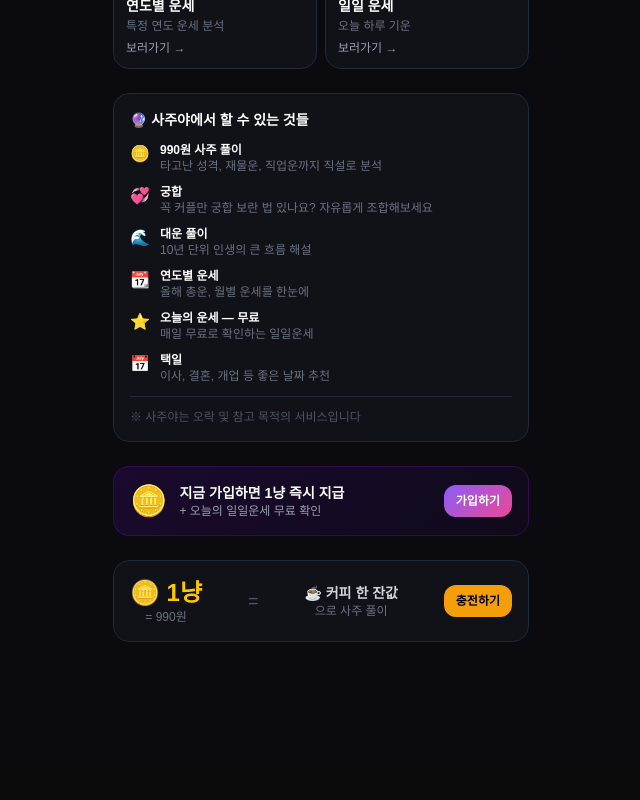
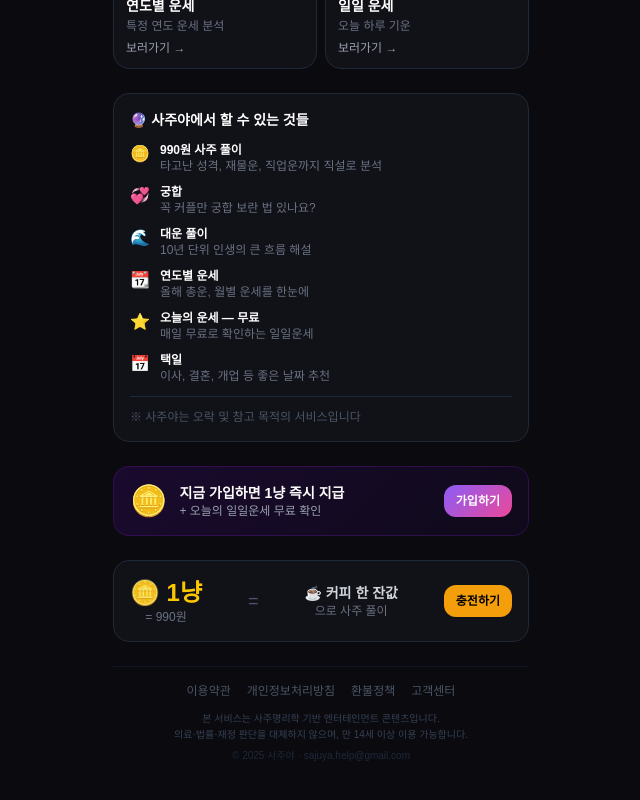
Before and after one commit to younglinam0222-rgb/sajuya, a Next.js app: page / in a window 1280 px wide. Shown: the part 1401-2201 px from the top of the page, without its empty margins (319-959 px from the left). Before the commit the page ends 2163 px from the top, so only its background shows below. Built offline with nearby package versions, Linux system fonts and the light colour scheme; no server answers.

Commit message:
Update page.tsx

```diff
--- a/app/page.tsx
+++ b/app/page.tsx
@@ -20,13 +20,8 @@ const CHARACTERS = [
 ]
 
 interface MenuItem {
-  href: string
-  label: string
-  desc: string
-  emoji: string
-  badge: string
-  badgeColor: string
-  paid: boolean
+  href: string; label: string; desc: string; emoji: string
+  badge: string; badgeColor: string; paid: boolean
 }
 
 const MENUS: MenuItem[] = [
@@ -98,7 +93,7 @@ export default function HomePage() {
           </div>
         </div>
 
-        {/* 캐릭터 — 심플 버전 (문구 없음) */}
+        {/* 캐릭터 */}
         <div className="px-4 mb-6">
           <div className="flex items-center justify-between mb-3">
             <h2 className="text-base font-bold">👁 운명을 보는 자들</h2>
@@ -109,17 +104,11 @@ export default function HomePage() {
               <Link key={c.id} href={`/characters/${c.id}`}>
                 <div className="rounded-2xl overflow-hidden cursor-pointer transition-transform hover:scale-[1.02] relative"
                   style={{ background: c.bg, border: `1px solid ${c.color}30` }}>
-                  {/* 이미지 꽉 채우기 */}
                   <div className="h-52 overflow-hidden relative">
-                    <img
-                      src={CHAR_IMG[c.id]}
-                      alt={c.name}
+                    <img src={CHAR_IMG[c.id]} alt={c.name}
                       className="w-full h-full object-cover object-top"
-                      onError={e => { (e.target as HTMLImageElement).style.opacity = '0' }}
-                    />
-                    {/* 하단 그라데이션 오버레이 */}
+                      onError={e => { (e.target as HTMLImageElement).style.opacity = '0' }} />
                     <div className="absolute inset-0" style={{ background: 'linear-gradient(to bottom, transparent 50%, rgba(0,0,0,0.85) 100%)' }} />
-                    {/* 이름/태그 오버레이 */}
                     <div className="absolute bottom-0 left-0 right-0 p-3">
                       <p className="text-sm font-black text-white">{c.name}</p>
                       <p className="text-xs font-medium mt-0.5" style={{ color: c.color }}>{c.tag}</p>
@@ -142,7 +131,6 @@ export default function HomePage() {
               🪙 엽전 충전
             </button>
           </div>
-
           <p className="text-xs text-gray-600 mb-2 font-medium">⭐ 프리미엄</p>
           <div className="grid grid-cols-2 gap-2 mb-4">
             {MENUS.filter(m => m.paid).map(m => (
@@ -163,7 +151,6 @@ export default function HomePage() {
               </Link>
             ))}
           </div>
-
           <p className="text-xs text-gray-600 mb-2 font-medium">🆓 무료 / 일부무료</p>
           <div className="grid grid-cols-2 gap-2">
             {MENUS.filter(m => !m.paid).map(m => (
@@ -191,48 +178,22 @@ export default function HomePage() {
           <div className="rounded-2xl p-4 bg-[#111118] border border-gray-800">
             <p className="text-sm font-bold mb-3">🔮 사주야에서 할 수 있는 것들</p>
             <div className="space-y-2.5">
-              <div className="flex items-start gap-2.5">
-                <span className="text-base flex-shrink-0">🪙</span>
-                <div>
-                  <p className="text-xs font-bold text-white">990원 사주 풀이</p>
-                  <p className="text-xs text-gray-500">타고난 성격, 재물운, 직업운까지 직설로 분석</p>
+              {[
+                { icon: '🪙', title: '990원 사주 풀이', desc: '타고난 성격, 재물운, 직업운까지 직설로 분석' },
+                { icon: '💞', title: '궁합', desc: '꼭 커플만 궁합 보란 법 있나요?' },
+                { icon: '🌊', title: '대운 풀이', desc: '10년 단위 인생의 큰 흐름 해설' },
+                { icon: '📆', title: '연도별 운세', desc: '올해 총운, 월별 운세를 한눈에' },
+                { icon: '⭐', title: '오늘의 운세 — 무료', desc: '매일 무료로 확인하는 일일운세' },
+                { icon: '📅', title: '택일', desc: '이사, 결혼, 개업 등 좋은 날짜 추천' },
+              ].map(item => (
+                <div key={item.title} className="flex items-start gap-2.5">
+                  <span className="text-base flex-shrink-0">{item.icon}</span>
+                  <div>
+                    <p className="text-xs font-bold text-white">{item.title}</p>
+                    <p className="text-xs text-gray-500">{item.desc}</p>
+                  </div>
                 </div>
-              </div>
-              <div className="flex items-start gap-2.5">
-                <span className="text-base flex-shrink-0">💞</span>
-                <div>
-                  <p className="text-xs font-bold text-white">궁합</p>
-                  <p className="text-xs text-gray-500">꼭 커플만 궁합 보란 법 있나요? 자유롭게 조합해보세요</p>
-                </div>
-              </div>
-              <div className="flex items-start gap-2.5">
-                <span className="text-base flex-shrink-0">🌊</span>
-                <div>
-                  <p className="text-xs font-bold text-white">대운 풀이</p>
-                  <p className="text-xs text-gray-500">10년 단위 인생의 큰 흐름 해설</p>
-                </div>
-              </div>
-              <div className="flex items-start gap-2.5">
-                <span className="text-base flex-shrink-0">📆</span>
-                <div>
-                  <p className="text-xs font-bold text-white">연도별 운세</p>
-                  <p className="text-xs text-gray-500">올해 총운, 월별 운세를 한눈에</p>
-                </div>
-              </div>
-              <div className="flex items-start gap-2.5">
-                <span className="text-base flex-shrink-0">⭐</span>
-                <div>
-                  <p className="text-xs font-bold text-white">오늘의 운세 — 무료</p>
-                  <p className="text-xs text-gray-500">매일 무료로 확인하는 일일운세</p>
-                </div>
-              </div>
-              <div className="flex items-start gap-2.5">
-                <span className="text-base flex-shrink-0">📅</span>
-                <div>
-                  <p className="text-xs font-bold text-white">택일</p>
-                  <p className="text-xs text-gray-500">이사, 결혼, 개업 등 좋은 날짜 추천</p>
-                </div>
-              </div>
+              ))}
             </div>
             <div className="mt-3 pt-3 border-t border-gray-800">
               <p className="text-xs text-gray-600">※ 사주야는 오락 및 참고 목적의 서비스입니다</p>
@@ -272,12 +233,28 @@ export default function HomePage() {
               <p className="text-sm font-bold text-gray-300">☕ 커피 한 잔값</p>
               <p className="text-xs text-gray-500">으로 사주 풀이</p>
             </div>
-            <button
-              onClick={() => session ? setShowShop(true) : setShowLoginModal(true)}
+            <button onClick={() => session ? setShowShop(true) : setShowLoginModal(true)}
               className="px-3 py-2 rounded-xl text-xs font-bold text-black"
               style={{ background: '#F59E0B' }}>
               충전하기
             </button>
+          </div>
+        </div>
+
+        {/* 법적 푸터 */}
+        <div className="px-4 mb-6">
+          <div className="border-t border-gray-900 pt-4">
+            <div className="flex flex-wrap gap-x-4 gap-y-1.5 justify-center mb-3">
+              <Link href="/terms" className="text-xs text-gray-600 hover:text-gray-400">이용약관</Link>
+              <Link href="/privacy" className="text-xs text-gray-600 hover:text-gray-400">개인정보처리방침</Link>
+              <Link href="/refund" className="text-xs text-gray-600 hover:text-gray-400">환불정책</Link>
+              <a href="mailto:sajuya.help@gmail.com" className="text-xs text-gray-600 hover:text-gray-400">고객센터</a>
+            </div>
+            <p className="text-center text-[10px] text-gray-700 leading-relaxed">
+              본 서비스는 사주명리학 기반 엔터테인먼트 콘텐츠입니다.<br />
+              의료·법률·재정 판단을 대체하지 않으며, 만 14세 이상 이용 가능합니다.
+            </p>
+            <p className="text-center text-[10px] text-gray-800 mt-1">© 2025 사주야 · sajuya.help@gmail.com</p>
           </div>
         </div>
 
@@ -327,17 +304,33 @@ export default function HomePage() {
               <p className="text-gray-400 text-sm">오늘의 일일운세도 무료로 바로 확인</p>
             </div>
             <div className="space-y-2">
-              <button onClick={() => signIn('kakao')} className="w-full py-3.5 rounded-2xl font-bold text-black text-sm flex items-center justify-center gap-2" style={{ background: '#FEE500' }}>
+              <button onClick={() => signIn('kakao')}
+                className="w-full py-3.5 rounded-2xl font-bold text-black text-sm flex items-center justify-center gap-2"
+                style={{ background: '#FEE500' }}>
                 💬 카카오로 계속하기
               </button>
-              <button onClick={() => signIn('google')} className="w-full py-3.5 rounded-2xl font-bold text-sm flex items-center justify-center gap-2 bg-white text-gray-900">
+              <button onClick={() => signIn('google')}
+                className="w-full py-3.5 rounded-2xl font-bold text-sm flex items-center justify-center gap-2 bg-white text-gray-900">
                 🔵 구글로 계속하기
               </button>
-              <button onClick={() => signIn('naver')} className="w-full py-3.5 rounded-2xl font-bold text-white text-sm flex items-center justify-center gap-2" style={{ background: '#03C75A' }}>
+              <button onClick={() => signIn('naver')}
+                className="w-full py-3.5 rounded-2xl font-bold text-white text-sm flex items-center justify-center gap-2"
+                style={{ background: '#03C75A' }}>
                 N 네이버로 계속하기
               </button>
             </div>
-            <p className="text-center text-gray-600 text-xs mt-4">가입 시 이용약관 및 개인정보처리방침에 동의합니다</p>
+            {/* 이용약관 링크 */}
+            <p className="text-center text-gray-600 text-xs mt-4">
+              가입 시{' '}
+              <Link href="/terms" className="underline text-gray-500 hover:text-gray-300" onClick={() => setShowLoginModal(false)}>
+                이용약관
+              </Link>
+              {' '}및{' '}
+              <Link href="/privacy" className="underline text-gray-500 hover:text-gray-300" onClick={() => setShowLoginModal(false)}>
+                개인정보처리방침
+              </Link>
+              에 동의합니다
+            </p>
           </div>
         </div>
       )}
```
